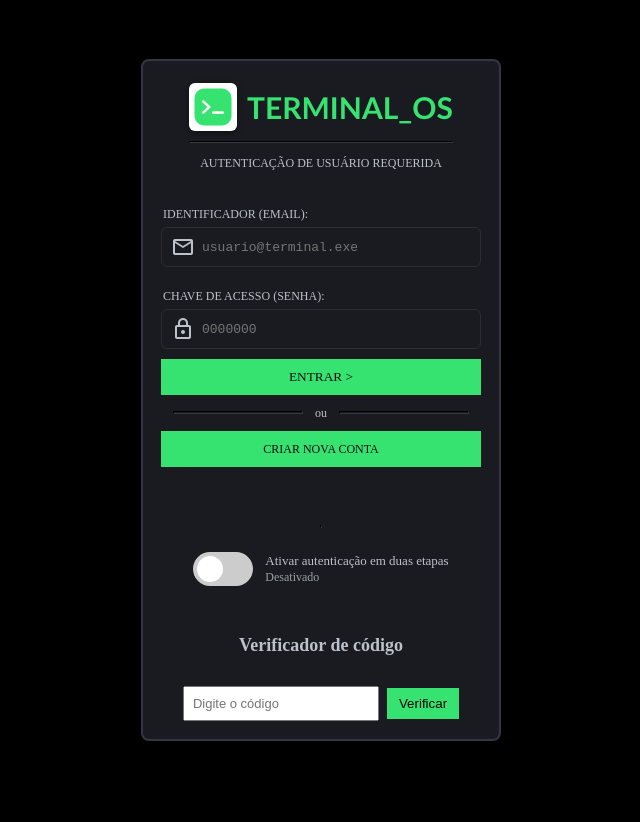
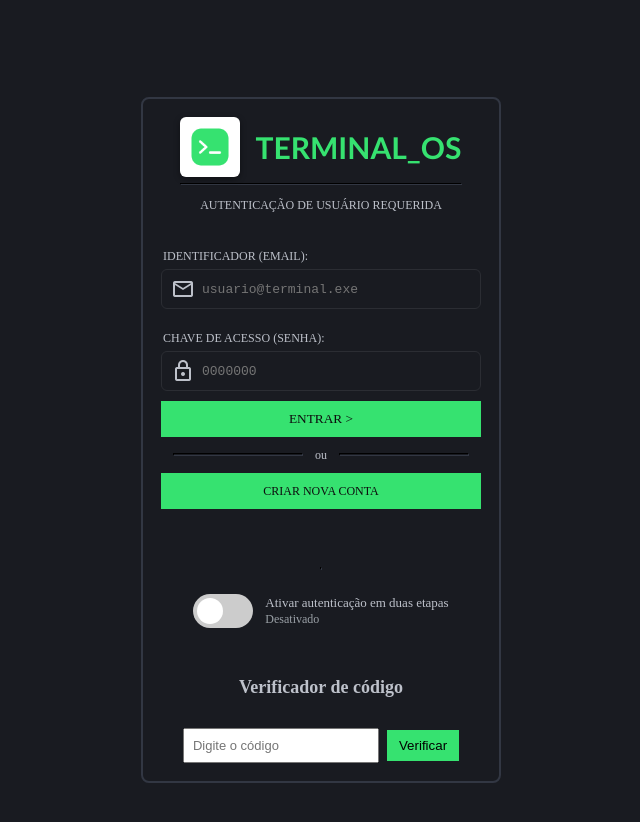
Before and after one commit to Isradias/Terminal, a plain HTML site: page Front/Home/home.html in a window 1280 px wide. Shown: the whole page, without its empty margins (319-959 px from the left). Before the commit the page ends 800 px from the top, so only its background shows below. Drawn offline with nearby package versions, Linux system fonts and the light colour scheme; no server answers.

Commit message:
ajuste estilo home

```diff
--- a/Front/Home/home.css
+++ b/Front/Home/home.css
@@ -1,24 +1,28 @@
-body {
-	height: 100vh;
-	margin: 0%;
+
+	body {
+	min-height: 100vh;
+	margin: 0;
 	display: flex;
 	justify-content: center;
 	align-items: center;
-	background-color: black;
 	font-family: IBM Plex Mono;
+	padding-top: 40px;
+	padding-bottom: 40px;
+	background-color: #191b21;
+
 }
 .logo {
 	display: flex;
 	justify-content: center;
 	align-items: center;
-	gap: 10px;
+	gap: 15px;
 }
 
 .logo img {
 	height: 40px;
 	object-fit: contain;
 	background: #ffffff;
-	padding: 4px;
+	padding: 10px;
 	border-radius: 6px;
 	box-shadow: 0 2px 6px rgba(0,0,0,0.4);
 }
```
